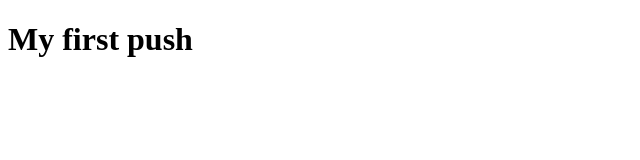
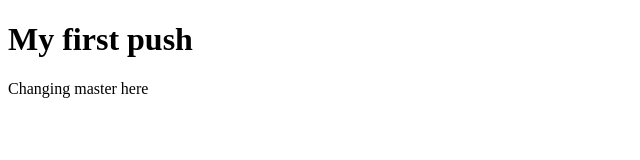
Before and after one commit to rmurdock1/nycda, a plain HTML site: page index.html in a window 1280 px wide. Shown: the whole page, without its empty margins (0-640 px from the left). Drawn offline with Linux system fonts and the light colour scheme.

Commit message:
second push

```diff
--- a/index.html
+++ b/index.html
@@ -6,5 +6,6 @@
   </head>
   <body>
     <h1> My first push </h2>
+      <p>Changing master here</p>
   </body>
 </html>
```
